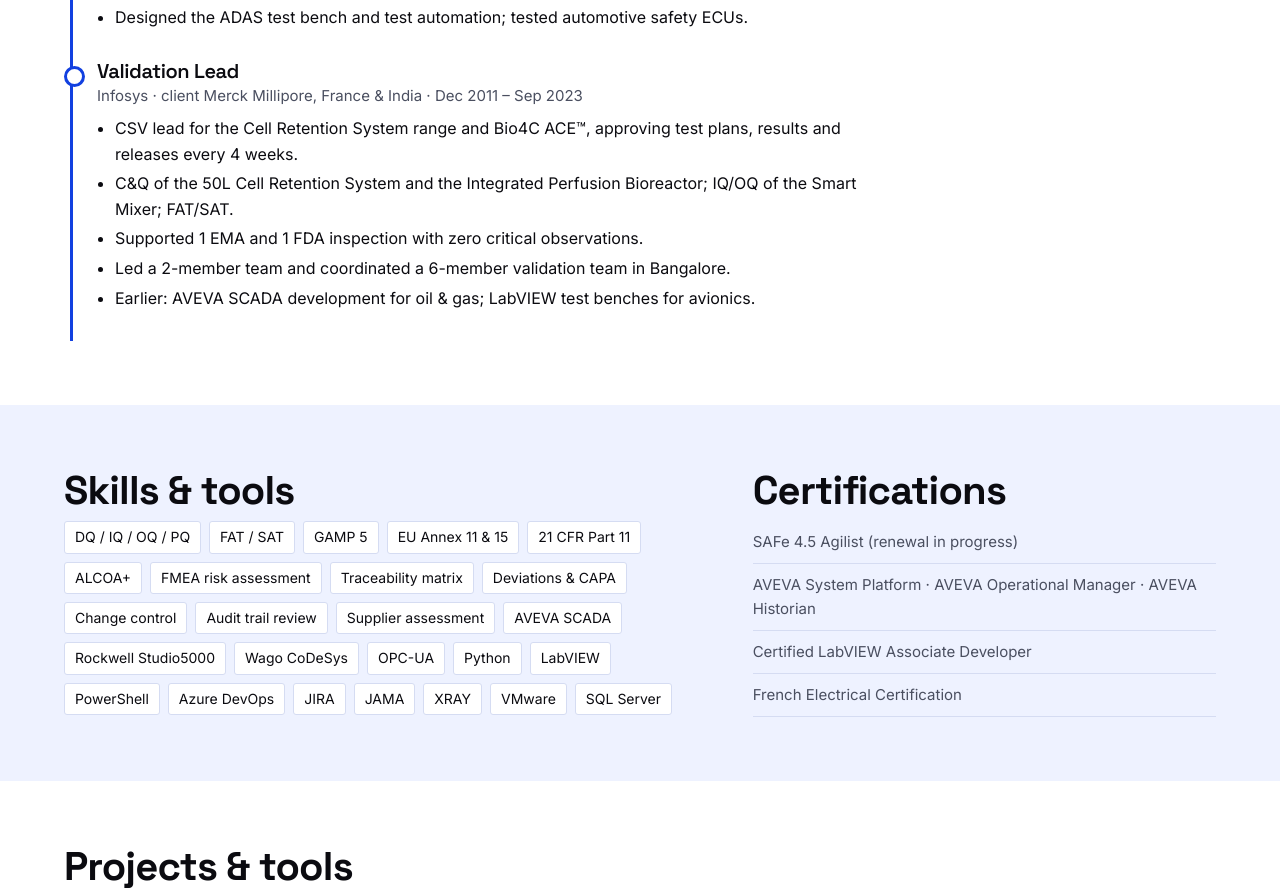
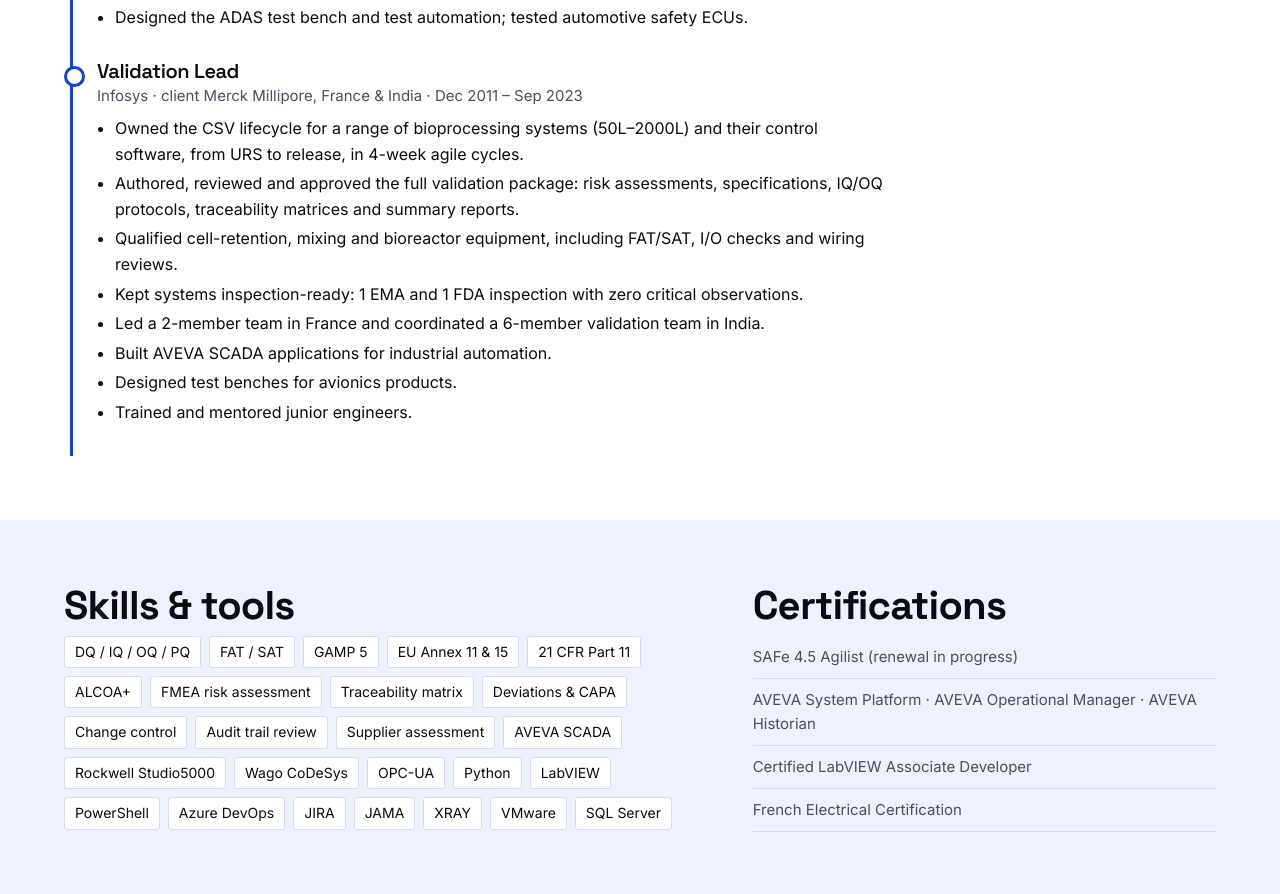
Before and after one commit to validatewithvijay/validatewithvijay.github.io, a plain HTML site: page index.html in a window 1280 px wide. Shown: the part 2408-3302 px from the top of the page. Drawn offline with Linux system fonts and the light colour scheme.

Commit message:
Add files via upload

```diff
--- a/index.html
+++ b/index.html
@@ -178,7 +178,7 @@ footer{padding:18px max(5vw,16px);font-size:14px;color:var(--mut)}
       <ul><li>Designed the ADAS test bench and test automation; tested automotive safety ECUs.</li></ul></div>
     <div class="job"><h3>Validation Lead</h3>
       <p class="at">Infosys · client Merck Millipore, France &amp; India · <span>Dec 2011 – Sep 2023</span></p>
-      <ul><li>CSV lead for the Cell Retention System range and Bio4C ACE™, approving test plans, results and releases every 4 weeks.</li><li>C&amp;Q of the 50L Cell Retention System and the Integrated Perfusion Bioreactor; IQ/OQ of the Smart Mixer; FAT/SAT.</li><li>Supported 1 EMA and 1 FDA inspection with zero critical observations.</li><li>Led a 2-member team and coordinated a 6-member validation team in Bangalore.</li><li>Earlier: AVEVA SCADA development for oil &amp; gas; LabVIEW test benches for avionics.</li></ul></div>
+      <ul><li>Owned the CSV lifecycle for a range of bioprocessing systems (50L–2000L) and their control software, from URS to release, in 4-week agile cycles.</li><li>Authored, reviewed and approved the full validation package: risk assessments, specifications, IQ/OQ protocols, traceability matrices and summary reports.</li><li>Qualified cell-retention, mixing and bioreactor equipment, including FAT/SAT, I/O checks and wiring reviews.</li><li>Kept systems inspection-ready: 1 EMA and 1 FDA inspection with zero critical observations.</li><li>Led a 2-member team in France and coordinated a 6-member validation team in India.</li><li>Built AVEVA SCADA applications for industrial automation.</li><li>Designed test benches for avionics products.</li><li>Trained and mentored junior engineers.</li></ul></div>
   </div>
 </div></section>
 
```
